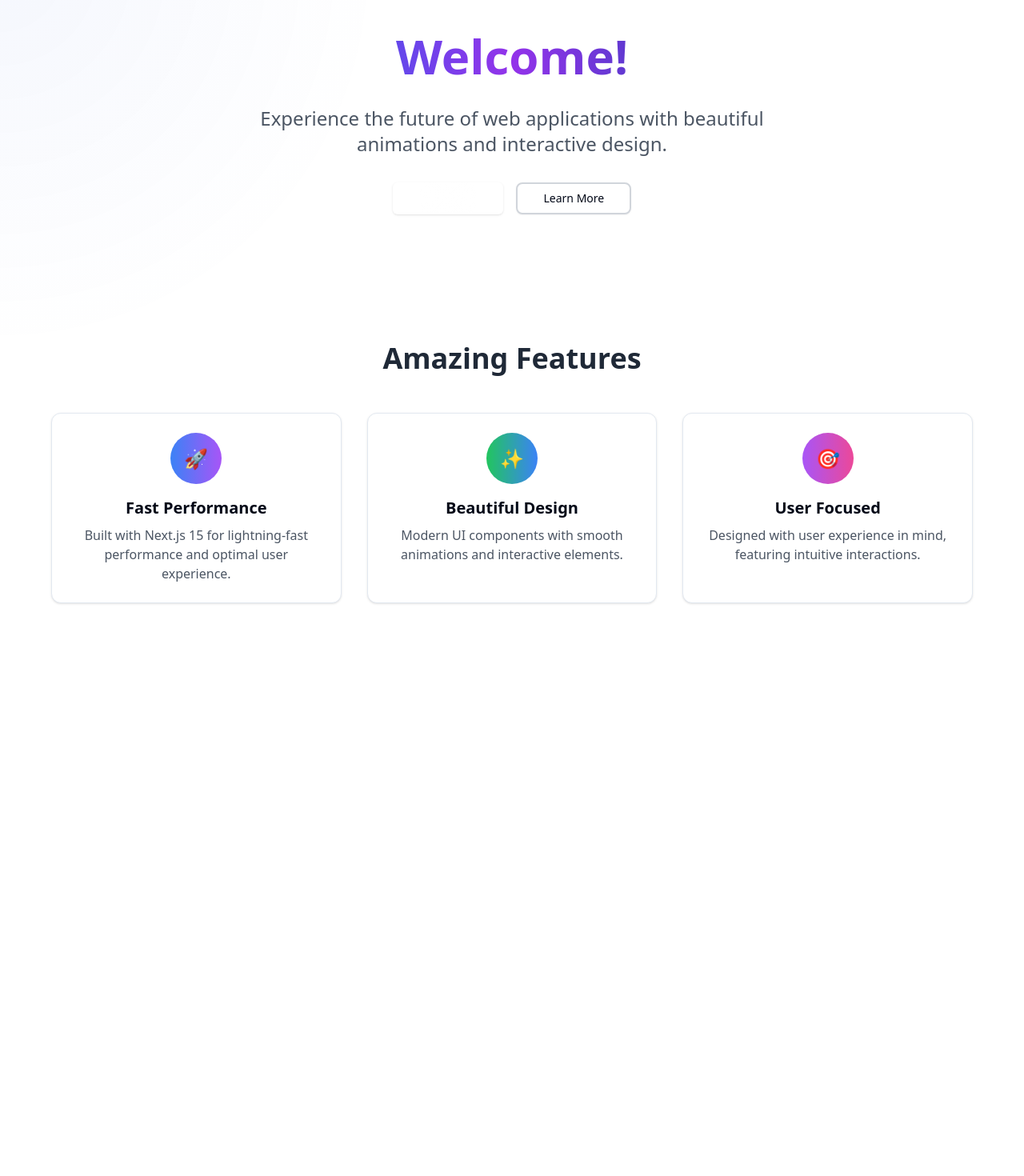
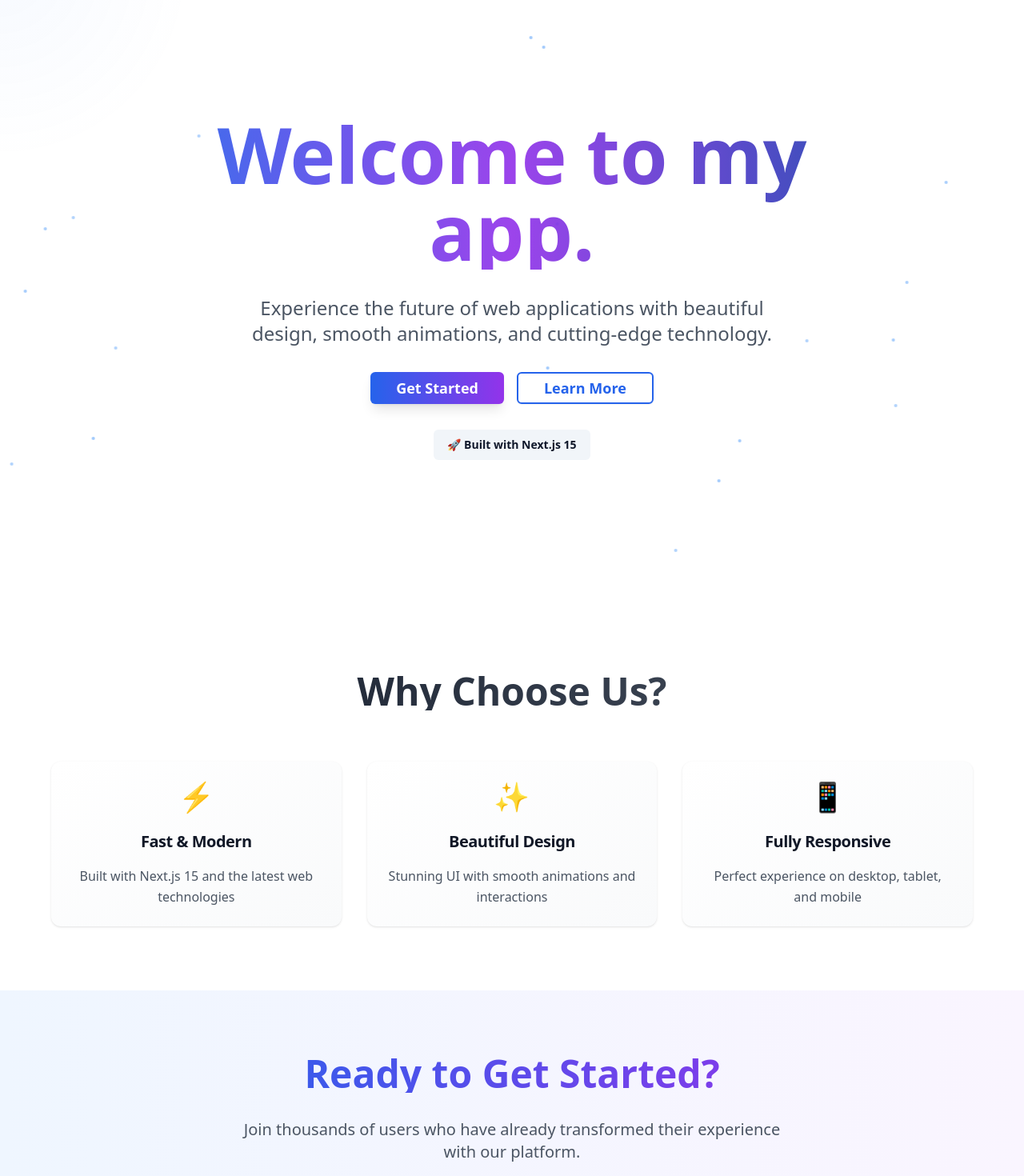
Before and after one commit to magnolia-AI/helloooo-IehaS, a Next.js app: page / in a window 1280 px wide. Shown: the part 40-1510 px from the top of the page at 80% size. Before the commit the page ends 874 px from the top, so only its background shows below. Built offline with nearby package versions, Linux system fonts and the light colour scheme.

Commit message:
Update files after message

```diff
--- a/app/page.tsx
+++ b/app/page.tsx
@@ -1,53 +1,58 @@
 'use client';
 import { Button } from '@/components/ui/button';
-import { Card, CardContent } from '@/components/ui/card';
-import { useToast } from "@/hooks/use-toast";
-import { useState, useRef, useEffect } from 'react';
+import { Card, CardContent, CardDescription, CardHeader, CardTitle } from '@/components/ui/card';
+import { Badge } from '@/components/ui/badge';
+import { useToast } from '@/hooks/use-toast';
+import { useState, useEffect } from 'react';
 
 export default function Home() {
   const { toast } = useToast();
-  const [mousePosition, setMousePosition] = useState({ x: 50, y: 50 });
-  const [globalMousePosition, setGlobalMousePosition] = useState({ x: 0, y: 0 });
-  const [windowSize, setWindowSize] = useState({ width: 1200, height: 800 });
-  const [isClient, setIsClient] = useState(false);
-  const buttonRef = useRef<HTMLButtonElement>(null);
+  const [mousePosition, setMousePosition] = useState({ x: 0, y: 0 });
+  const [sparkles, setSparkles] = useState<Array<{ id: number; x: number; y: number; delay: number }>>([]);
 
   useEffect(() => {
-    setIsClient(true);
-
-    // Set initial window size
-    if (typeof window !== 'undefined') {
-      setWindowSize({ width: window.innerWidth, height: window.innerHeight });
-    }
-
-    const handleGlobalMouseMove = (e: MouseEvent) => {
-      // Global mouse position for background effects
-      setGlobalMousePosition({ x: e.clientX, y: e.clientY });
-
-      // Button-relative mouse position for button highlight
-      if (buttonRef.current) {
-        const rect = buttonRef.current.getBoundingClientRect();
-        const x = (e.clientX - rect.left) / rect.width * 100;
-        const y = (e.clientY - rect.top) / rect.height * 100;
-        setMousePosition({ x, y });
-      }
+    const handleMouseMove = (e: MouseEvent) => {
+      setMousePosition({ x: e.clientX, y: e.clientY });
     };
 
-    const handleResize = () => {
-      if (typeof window !== 'undefined') {
-        setWindowSize({ width: window.innerWidth, height: window.innerHeight });
-      }
+    window.addEventListener('mousemove', handleMouseMove);
+    return () => window.removeEventListener('mousemove', handleMouseMove);
+  }, []);
+
+  useEffect(() => {
+    const newSparkles = Array.from({ length: 20 }, (_, i) => ({
+      id: i,
+      x: Math.random() * 100,
+      y: Math.random() * 100,
+      delay: Math.random() * 2,
+    }));
+    setSparkles(newSparkles);
+  }, []);
+
+  const handleGetStarted = () => {
+    toast({
+      title: "Welcome!",
+      description: "Thanks for clicking! Your journey begins here.",
+    });
   };
 
-    if (typeof window !== 'undefined') {
-      window.addEventListener('mousemove', handleGlobalMouseMove);
-      window.addEventListener('resize', handleResize);
-      return () => {
-        window.removeEventListener('mousemove', handleGlobalMouseMove);
-        window.removeEventListener('resize', handleResize);
-      };
-    }
-  }, []);
+  const features = [
+    {
+      title: "Fast & Modern",
+      description: "Built with Next.js 15 and the latest web technologies",
+      icon: "⚡",
+    },
+    {
+      title: "Beautiful Design",
+      description: "Stunning UI with smooth animations and interactions",
+      icon: "✨",
+    },
+    {
+      title: "Fully Responsive",
+      description: "Perfect experience on desktop, tablet, and mobile",
+      icon: "📱",
+    },
+  ];
 
   return (
     <div className="min-h-full relative overflow-hidden">
@@ -55,68 +60,42 @@ export default function Home() {
       <div
         className="fixed inset-0 opacity-30 pointer-events-none transition-all duration-300"
         style={{
-          background: `radial-gradient(600px circle at ${globalMousePosition.x}px ${globalMousePosition.y}px, rgba(29, 78, 216, 0.15), transparent 80%)`
+          background: `radial-gradient(600px circle at ${mousePosition.x}px ${mousePosition.y}px, rgba(59, 130, 246, 0.15), transparent 40%)`,
         }}
       />
 
       {/* Sparkle effects */}
-      {isClient && (
-        <div className="fixed inset-0 pointer-events-none">
+      {sparkles.map((sparkle) => (
         <div
-            className="absolute w-2 h-2 bg-white rounded-full opacity-60 animate-pulse"
+          key={sparkle.id}
+          className="fixed w-1 h-1 bg-blue-400 rounded-full opacity-60 animate-pulse pointer-events-none"
           style={{
-              left: `${(globalMousePosition.x / windowSize.width) * 100}%`,
-              top: `${(globalMousePosition.y / windowSize.height) * 100}%`,
-              animationDelay: '0s'
+            left: `${sparkle.x}%`,
+            top: `${sparkle.y}%`,
+            animationDelay: `${sparkle.delay}s`,
+            transform: `translate(${(mousePosition.x - window.innerWidth / 2) * 0.01}px, ${(mousePosition.y - window.innerHeight / 2) * 0.01}px)`,
           }}
         />
-
-          <div
-            className="absolute w-1 h-1 bg-blue-300 rounded-full opacity-80 animate-ping"
-            style={{
-              left: `${((globalMousePosition.x + 100) / windowSize.width) * 100}%`,
-              top: `${((globalMousePosition.y + 50) / windowSize.height) * 100}%`,
-              animationDelay: '0.5s'
-            }}
-          />
-
-          <div
-            className="absolute w-1.5 h-1.5 bg-purple-300 rounded-full opacity-70 animate-pulse"
-            style={{
-              left: `${((globalMousePosition.x - 80) / windowSize.width) * 100}%`,
-              top: `${((globalMousePosition.y - 30) / windowSize.height) * 100}%`,
-              animationDelay: '1s'
-            }}
-          />
-        </div>
-      )}
+      ))}
 
       {/* Main content */}
-      <div className="relative z-10 min-h-screen flex flex-col">
+      <div className="relative z-10">
         {/* Hero Section */}
-        <section className="flex-1 flex items-center justify-center px-4 py-20">
-          <div className="max-w-4xl mx-auto text-center space-y-8">
-            <h1 className="text-4xl md:text-6xl font-bold bg-gradient-to-r from-blue-600 via-purple-600 to-blue-800 bg-clip-text text-transparent">
-              Welcome!
+        <section className="min-h-screen flex items-center justify-center px-4">
+          <div className="text-center space-y-8 max-w-4xl mx-auto">
+            <h1 className="text-6xl md:text-8xl font-bold bg-gradient-to-r from-blue-600 via-purple-600 to-blue-800 bg-clip-text text-transparent animate-pulse">
+              Welcome to my app.
             </h1>
-            <p className="text-xl md:text-2xl text-gray-600 max-w-2xl mx-auto">
-              Experience the future of web applications with beautiful animations and interactive design.
+
+            <p className="text-xl md:text-2xl text-gray-600 dark:text-gray-300 max-w-2xl mx-auto leading-relaxed">
+              Experience the future of web applications with beautiful design, smooth animations, and cutting-edge technology.
             </p>
 
             <div className="flex flex-col sm:flex-row gap-4 justify-center items-center">
               <Button
-                ref={buttonRef}
                 size="lg"
-                className=""
-                style={{
-                  background: `radial-gradient(circle at ${mousePosition.x}% ${mousePosition.y}%, rgba(255,255,255,0.2) 0%, transparent 50%)`
-                }}
-                onClick={() => {
-                  toast({
-                    title: "Welcome!",
-                    description: "Your interactive app is ready to use.",
-                  });
-                }}
+                className="bg-gradient-to-r from-blue-600 to-purple-600 hover:from-blue-700 hover:to-purple-700 text-white px-8 py-3 text-lg font-semibold transform hover:scale-105 transition-all duration-200 shadow-lg hover:shadow-xl"
+                onClick={handleGetStarted}
               >
                 Get Started
               </Button>
@@ -124,10 +103,16 @@ export default function Home() {
               <Button
                 variant="outline"
                 size="lg"
-                className="px-8 py-3 rounded-lg border-2 border-gray-300 hover:border-blue-500 transition-all duration-300"
+                className="border-2 border-blue-600 text-blue-600 hover:bg-blue-600 hover:text-white px-8 py-3 text-lg font-semibold transform hover:scale-105 transition-all duration-200"
               >
                 Learn More
               </Button>
+            </div>
+
+            <div className="flex justify-center">
+              <Badge variant="secondary" className="text-sm px-4 py-2">
+                🚀 Built with Next.js 15
+              </Badge>
             </div>
           </div>
         </section>
@@ -135,41 +120,53 @@ export default function Home() {
         {/* Features Section */}
         <section className="py-20 px-4">
           <div className="max-w-6xl mx-auto">
-            <h2 className="text-3xl md:text-4xl font-bold text-center mb-12 text-gray-800">
-              Amazing Features
+            <h2 className="text-4xl md:text-5xl font-bold text-center mb-16 bg-gradient-to-r from-gray-900 to-gray-600 dark:from-white dark:to-gray-300 bg-clip-text text-transparent">
+              Why Choose Us?
             </h2>
 
             <div className="grid md:grid-cols-3 gap-8">
-              <Card className="group hover:shadow-xl transition-all duration-300 transform hover:-translate-y-2">
-                <CardContent className="p-6 text-center">
-                  <div className="w-16 h-16 bg-gradient-to-r from-blue-500 to-purple-500 rounded-full mx-auto mb-4 flex items-center justify-center">
-                    <span className="text-2xl">🚀</span>
+              {features.map((feature, index) => (
+                <Card
+                  key={index}
+                  className="group hover:shadow-2xl transition-all duration-300 transform hover:-translate-y-2 border-0 bg-gradient-to-br from-white to-gray-50 dark:from-gray-800 dark:to-gray-900"
+                >
+                  <CardHeader className="text-center pb-4">
+                    <div className="text-4xl mb-4 group-hover:scale-110 transition-transform duration-300">
+                      {feature.icon}
                     </div>
-                  <h3 className="text-xl font-semibold mb-2">Fast Performance</h3>
-                  <p className="text-gray-600">Built with Next.js 15 for lightning-fast performance and optimal user experience.</p>
+                    <CardTitle className="text-xl font-bold text-gray-900 dark:text-white">
+                      {feature.title}
+                    </CardTitle>
+                  </CardHeader>
+                  <CardContent>
+                    <CardDescription className="text-center text-gray-600 dark:text-gray-300 text-base leading-relaxed">
+                      {feature.description}
+                    </CardDescription>
                   </CardContent>
                 </Card>
+              ))}
+            </div>
+          </div>
+        </section>
 
-              <Card className="group hover:shadow-xl transition-all duration-300 transform hover:-translate-y-2">
-                <CardContent className="p-6 text-center">
-                  <div className="w-16 h-16 bg-gradient-to-r from-green-500 to-blue-500 rounded-full mx-auto mb-4 flex items-center justify-center">
-                    <span className="text-2xl">✨</span>
-                  </div>
-                  <h3 className="text-xl font-semibold mb-2">Beautiful Design</h3>
-                  <p className="text-gray-600">Modern UI components with smooth animations and interactive elements.</p>
-                </CardContent>
-              </Card>
+        {/* CTA Section */}
+        <section className="py-20 px-4 bg-gradient-to-r from-blue-50 to-purple-50 dark:from-gray-900 dark:to-gray-800">
+          <div className="max-w-4xl mx-auto text-center space-y-8">
+            <h2 className="text-4xl md:text-5xl font-bold bg-gradient-to-r from-blue-600 to-purple-600 bg-clip-text text-transparent">
+              Ready to Get Started?
+            </h2>
 
-              <Card className="group hover:shadow-xl transition-all duration-300 transform hover:-translate-y-2">
-                <CardContent className="p-6 text-center">
-                  <div className="w-16 h-16 bg-gradient-to-r from-purple-500 to-pink-500 rounded-full mx-auto mb-4 flex items-center justify-center">
-                    <span className="text-2xl">🎯</span>
-                  </div>
-                  <h3 className="text-xl font-semibold mb-2">User Focused</h3>
-                  <p className="text-gray-600">Designed with user experience in mind, featuring intuitive interactions.</p>
-                </CardContent>
-              </Card>
-            </div>
+            <p className="text-xl text-gray-600 dark:text-gray-300 max-w-2xl mx-auto">
+              Join thousands of users who have already transformed their experience with our platform.
+            </p>
+
+            <Button
+              size="lg"
+              className="bg-gradient-to-r from-purple-600 to-blue-600 hover:from-purple-700 hover:to-blue-700 text-white px-12 py-4 text-xl font-semibold transform hover:scale-105 transition-all duration-200 shadow-lg hover:shadow-xl"
+              onClick={handleGetStarted}
+            >
+              Start Your Journey
+            </Button>
           </div>
         </section>
       </div>
```
Lines whose indentation alone changed are shown as unchanged.
